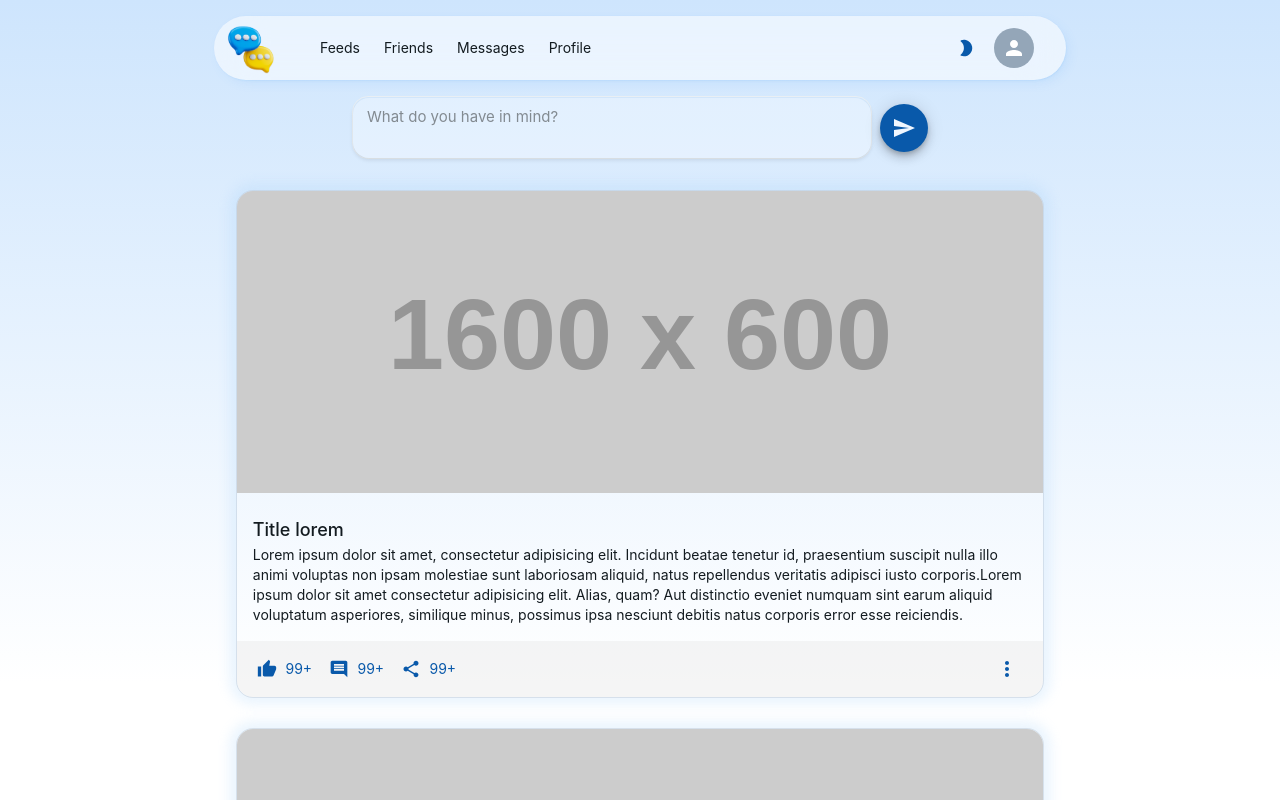
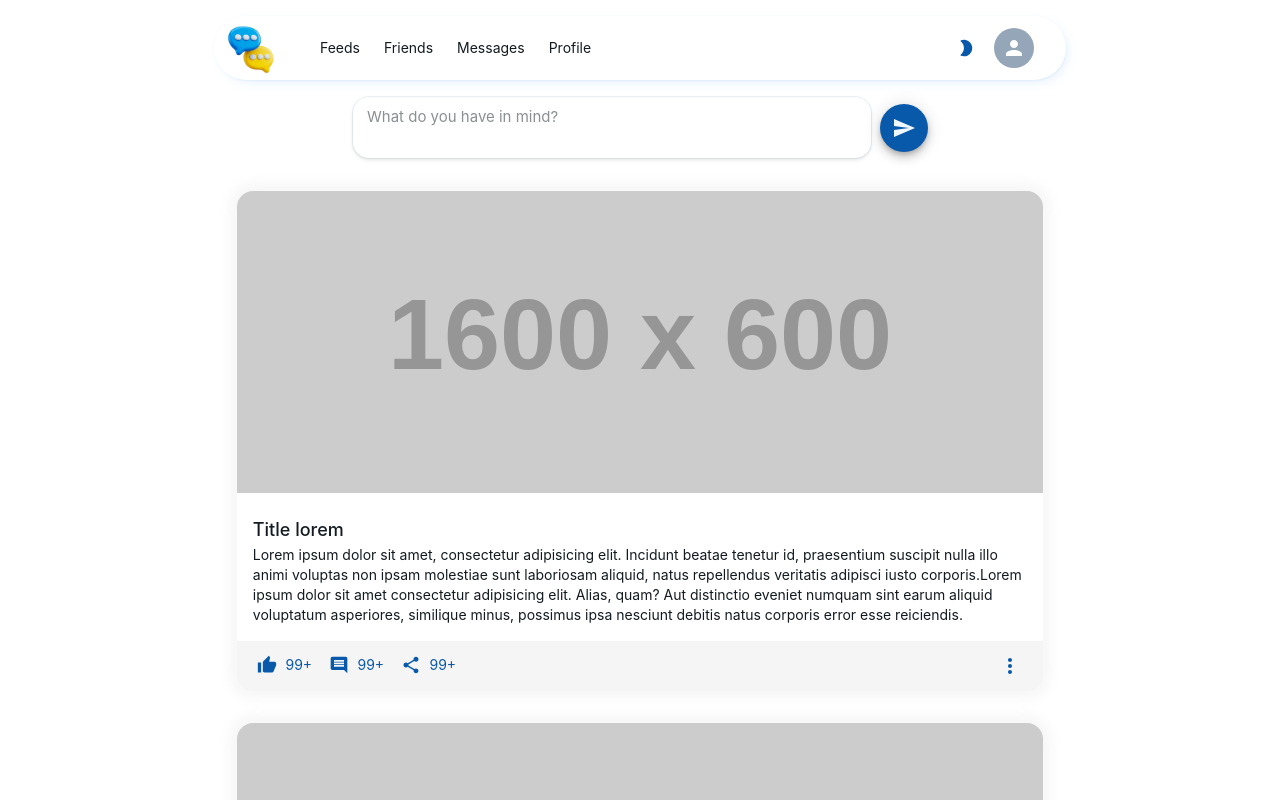
Before and after one commit to fikireab-m/ChitChatCafe, a React (Vite) app: page / in a window 1280 px wide. Shown: the top 800 px of the page. Built offline with nearby package versions, Linux system fonts and the light colour scheme; sample sign-in values are in the browser's storage.

Commit message:
style fix

```diff
--- a/src/Pages/Homepage.jsx
+++ b/src/Pages/Homepage.jsx
@@ -8,18 +8,7 @@ import Card from "../components/Card";
 
 export default function HomePage() {
   return (
-    <Box
-      id="hero"
-      sx={(theme) => ({
-        width: "100%",
-        backgroundImage:
-          theme.palette.mode === "light"
-            ? "linear-gradient(180deg, #CEE5FD, #FFF)"
-            : "linear-gradient(#02294F, #090E10)",
-        backgroundSize: "100% 20%",
-        backgroundRepeat: "no-repeat",
-      })}
-    >
+    <Box id="home" sx={{ width: "100%" }}>
       <Container
         sx={{
           display: "flex",
@@ -61,7 +50,7 @@ export default function HomePage() {
           </Fab>
         </Stack>
         {Array.from(Array(6)).map((el) => (
-          <Card key={el}/>
+          <Card key={el} />
         ))}
       </Container>
     </Box>
--- a/src/components/Card.jsx
+++ b/src/components/Card.jsx
@@ -9,17 +9,12 @@ const Card = () => {
         alignSelf: "center",
         width: { xs: "100%", sm: "70%" },
         maxHeight: 700,
-        outline: "1px solid",
         borderRadius: "1rem",
         overflow: "hidden",
-        outlineColor:
-          theme.palette.mode === "light"
-            ? alpha("#BFCCD9", 0.5)
-            : alpha("#9CCCFC", 0.1),
         boxShadow:
           theme.palette.mode === "light"
-            ? `0 0 12px 8px ${alpha("#9CCCFC", 0.2)}`
-            : `0 0 24px 12px ${alpha("#033363", 0.2)}`,
+            ? `0 0 12px 8px ${alpha("#d8d8d8", 0.2)}`
+            : `0 0 24px 12px ${alpha("#575757", 0.2)}`,
       })}
     >
       <img
@@ -72,6 +67,7 @@ const Card = () => {
           ].map((el) => (
             <Button
               key={el}
+              size="small"
               variant="text"
               color="primary"
               sx={{
@@ -87,7 +83,7 @@ const Card = () => {
           ))}
         </Box>
 
-        <IconButton color="primary">
+        <IconButton size="small" color="primary">
           <MoreVertRounded />
         </IconButton>
       </Box>
--- a/src/components/PopupMenu.jsx
+++ b/src/components/PopupMenu.jsx
@@ -1,8 +1,7 @@
 /* eslint-disable react/prop-types */
 import * as React from "react";
 import Popover from "@mui/material/Popover";
-import Button from "@mui/material/Button";
-import { Avatar, Box, IconButton } from "@mui/material";
+import { Avatar, Box, IconButton, MenuItem } from "@mui/material";
 import { Person } from "@mui/icons-material";
 
 export default function PopupMenu({ logout }) {
@@ -53,15 +52,15 @@ export default function PopupMenu({ logout }) {
             alignItems: "flex-start",
           }}
         >
-          <Button variant="text" size="small">
+          <MenuItem variant="text" size="small">
             Notifications
-          </Button>
-          <Button variant="text" size="small">
+          </MenuItem>
+          <MenuItem variant="text" size="small">
             Settings
-          </Button>
-          <Button onClick={logout} variant="text" size="small">
+          </MenuItem>
+          <MenuItem onClick={logout} variant="text" size="small">
             Logout
-          </Button>
+          </MenuItem>
         </Box>
       </Popover>
     </div>
```
